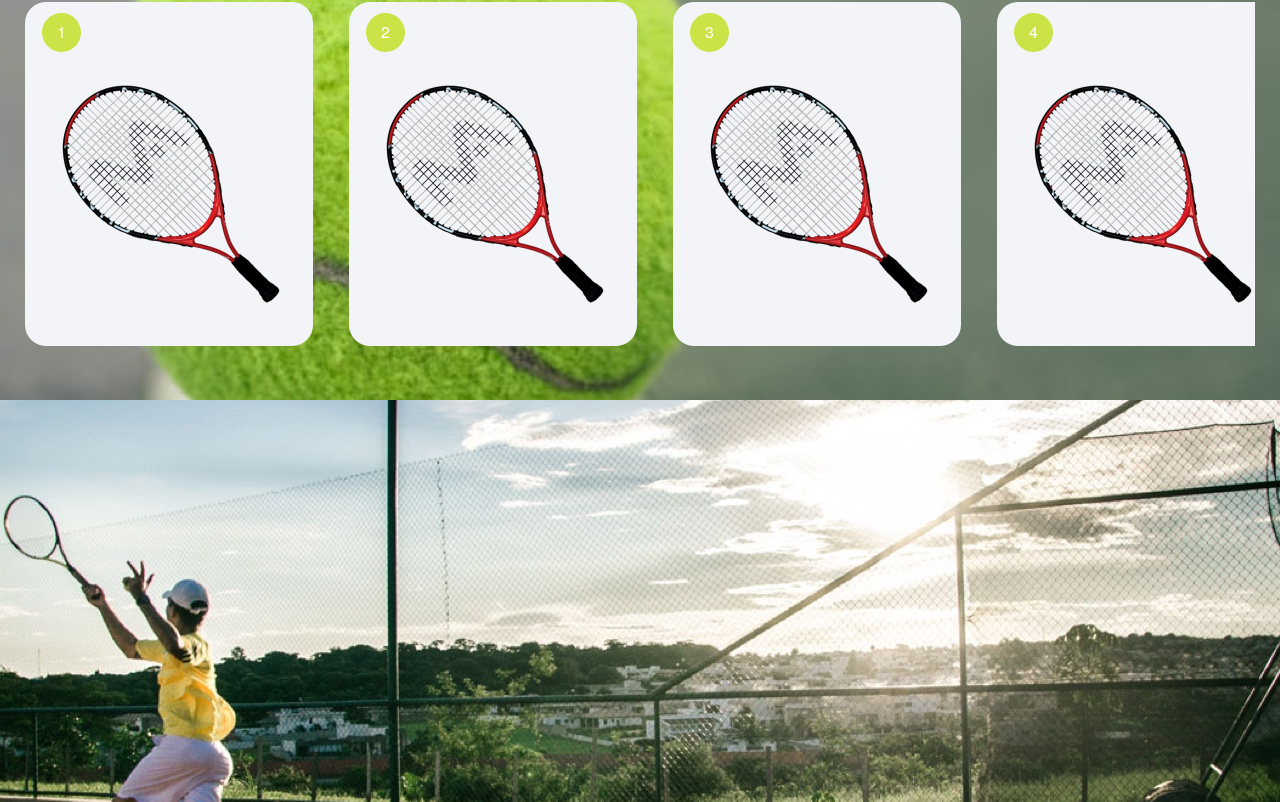
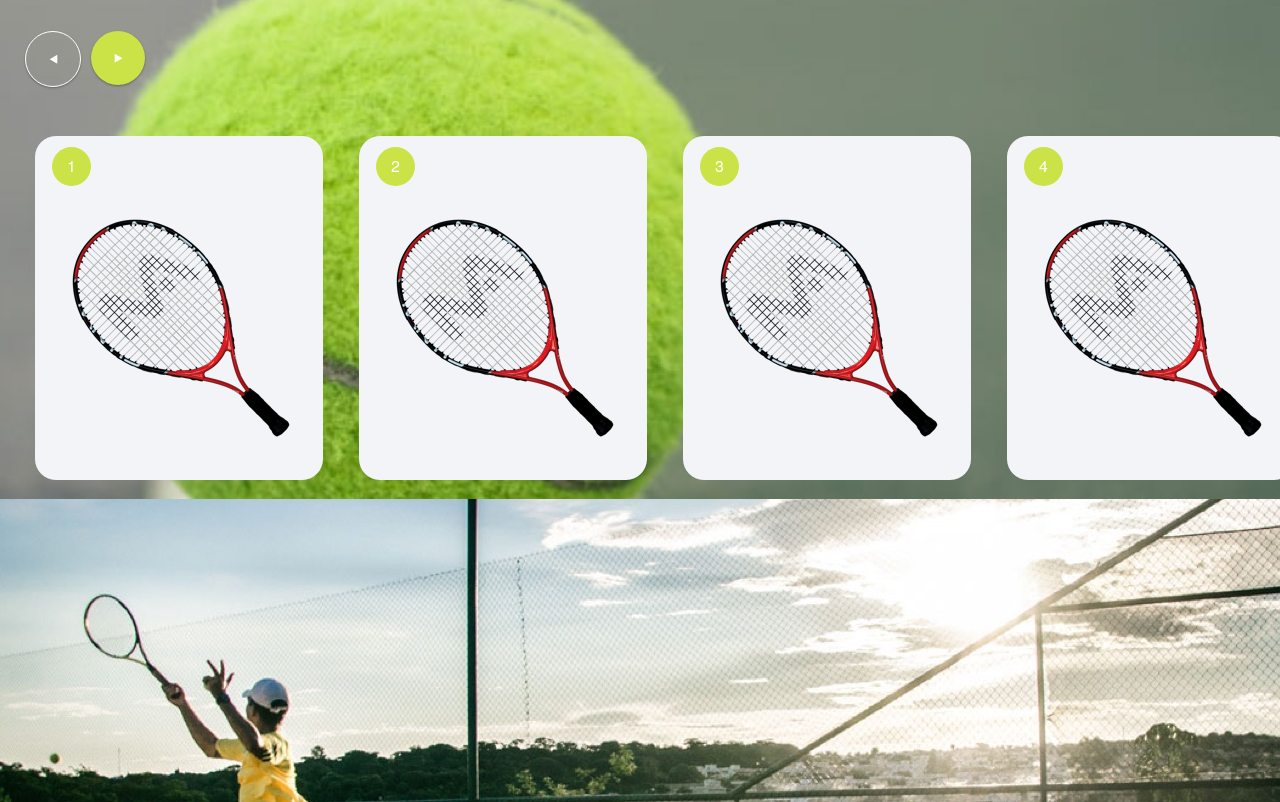
Before and after one commit to adanuriplata/tennis-store, a React (Vite) app: page / in a window 1280 px wide. Shown: the part 1418-2220 px from the top of the page. Built offline with nearby package versions, Linux system fonts and the light colour scheme; a web font is replaced by a local one.

Commit message:
Fix: styles for images and carousel

```diff
--- a/src/styles/_banner.scss
+++ b/src/styles/_banner.scss
@@ -37,7 +37,9 @@
       scaleY(var(--tw-scale-y));
   }
   img {
-    height: inherit;
+    height: 100%;
+    width: 100%;
     object-fit: cover;
+    object-position: left;
   }
 }
--- a/src/styles/_carousel.scss
+++ b/src/styles/_carousel.scss
@@ -1,9 +1,8 @@
 .carousel {
   background-size: cover;
   background-repeat: no-repeat;
-  padding: $padding-section-min-x $padding-section-min-y;
   &__controls {
-    // padding-left: 100px;
+    padding: $padding-section-min-x $padding-section-min-y;
     h3 {
       font-size: 50px;
       font-weight: normal;
@@ -104,6 +103,7 @@
     height: auto;
     transition: 2s all;
     scroll-behavior: smooth;
+    padding-left: $padding-section-min-x;
     &__item {
       position: relative;
       border-radius: 21px;
--- a/src/styles/_hero.scss
+++ b/src/styles/_hero.scss
@@ -2,20 +2,20 @@
   position: relative;
   overflow: hidden;
   section {
-    height: 500px;
+    height: 685px;
 
     @include sm {
-      height: 400px;
-    }
-    @include md {
-      height: 350px;
-    }
-    @include lg {
-      height: 686px;
-    }
-    @include xl {
       height: 785px;
     }
+    // @include md {
+    //   height: 350px;
+    // }
+    // @include lg {
+    //   height: 785px;
+    // }
+    // @include xl {
+    //   height: 785px;
+    // }
   }
   picture {
     transition-property: all;
@@ -37,8 +37,10 @@
       scaleY(var(--tw-scale-y));
   }
   img {
-    height: inherit;
+    height: 100%;
+    width: 100%;
     object-fit: cover;
+    // object-position: left;
   }
   &__content {
     padding: $padding-section-min-x $padding-section-min-y;
```
